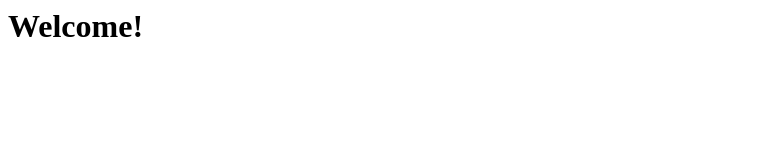
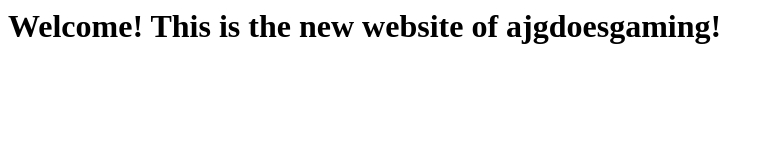
Before and after one commit to fiddlezaner/fiddlezaner.github.io, a plain HTML site: page index.html in a window 1280 px wide. Shown: the whole page, without its empty margins (0-772 px from the left). Drawn offline with Linux system fonts and the light colour scheme.

Commit message:
Update index.html

```diff
--- a/index.html
+++ b/index.html
@@ -4,7 +4,7 @@
 	</head>
 	<body>
 		<h1>
-			Welcome!
+			Welcome! This is the new website of ajgdoesgaming!
 
 		</h1>
 
```
